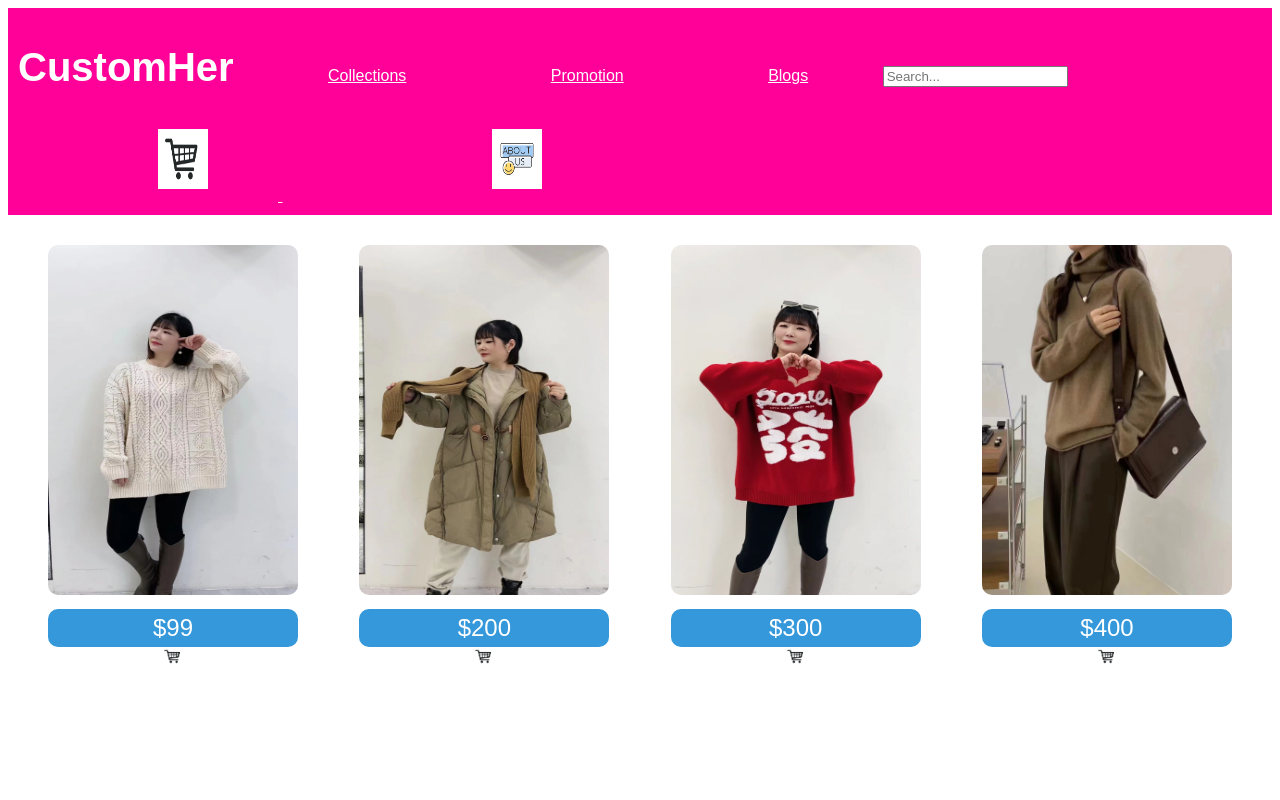
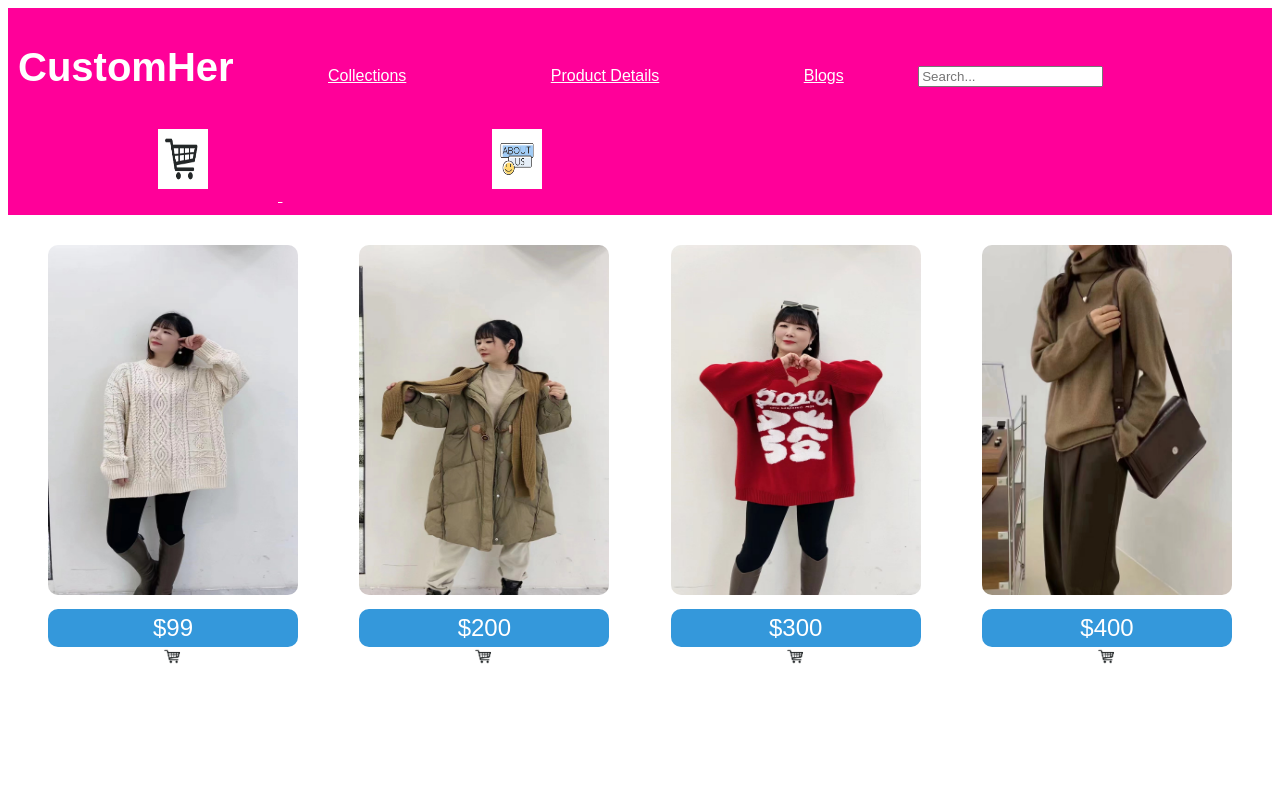
Before and after one commit to XiXiRuPan/HelloCase, a plain HTML site: page index.html in a window 1280 px wide. Shown: the top 800 px of the page. Drawn offline with Linux system fonts and the light colour scheme.

Commit message:
Update index.html

```diff
--- a/index.html
+++ b/index.html
@@ -92,7 +92,7 @@ margin-top: 100px;
   <!-- Navigation links would go here -->
   <h1>CustomHer</h1>
   <a href="collections.html" target="_blank">Collections</a>
-  <a href="product.html" target="_blank">Promotion</a>
+  <a href="product.html" target="_blank">Product Details</a>
   <a href="blogs.html" target="_blank">Blogs</a>
   <!-- Search box -->
   <input type="text" placeholder="Search...">
```
